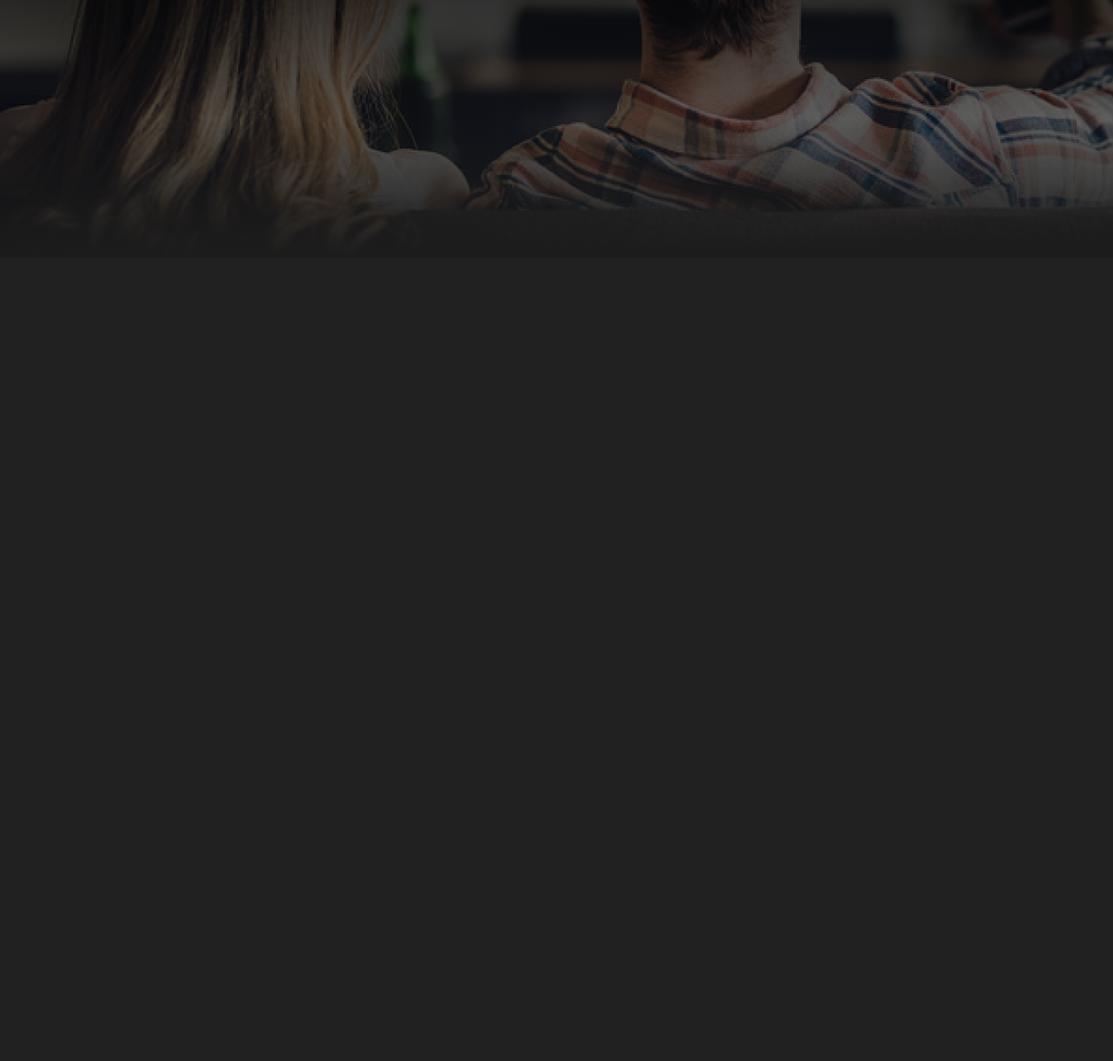
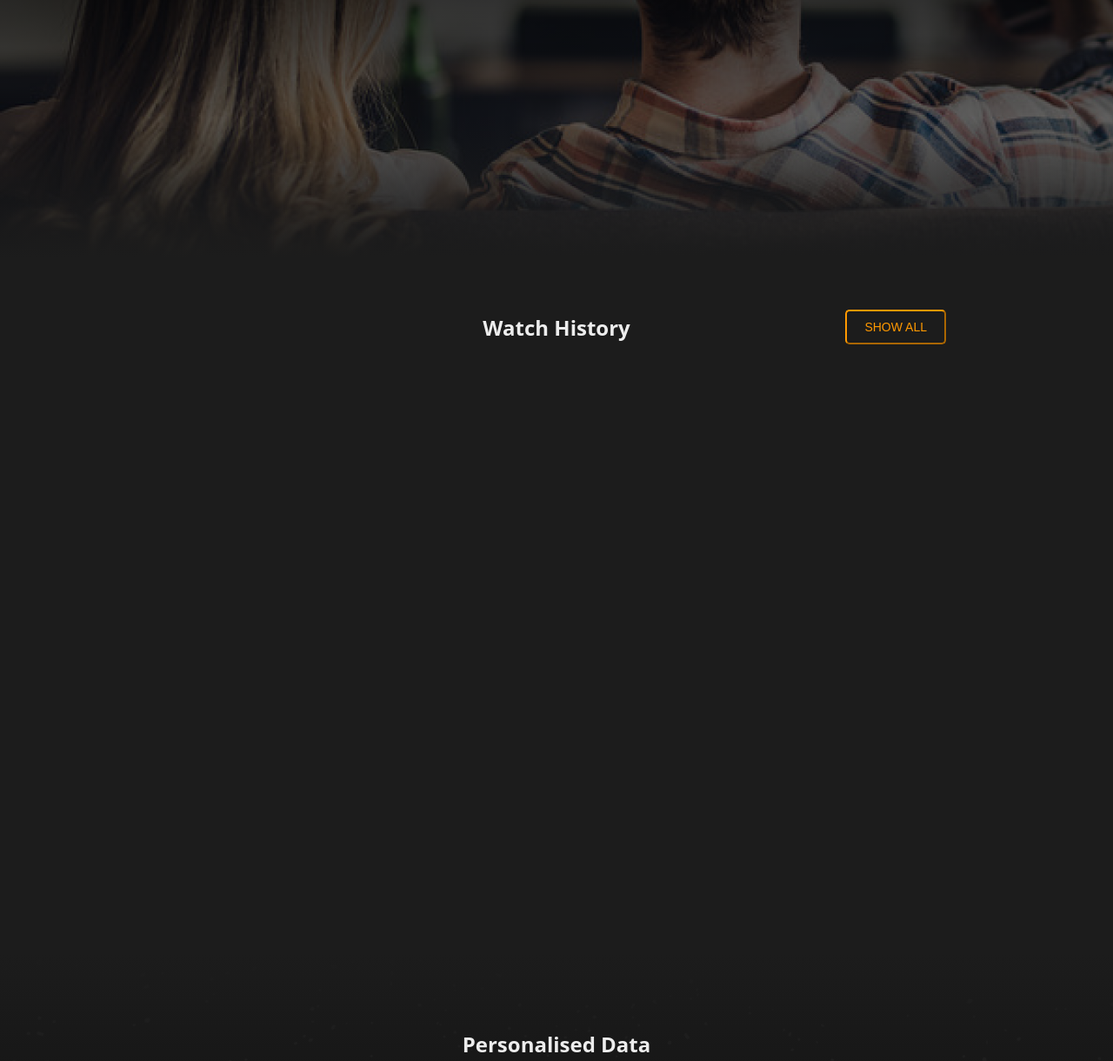
Before and after one commit to AnsonChewhl/DECO2017_A3_hche2187, a website: page public/index.html in a window 1280 px wide. Shown: the part 1304-2524 px from the top of the page at 87% size. Before the commit the page ends 1600 px from the top, so only its background shows below. Drawn offline with Linux system fonts and the light colour scheme.

Commit message:
added background for the history section and profile section

```diff
--- a/public/index.html
+++ b/public/index.html
@@ -6,6 +6,7 @@
   <meta name="viewport" content="width=device-width">
   <title>Movience - Movie Experience Tracker</title>
   <link href="style.css" rel="stylesheet">
+  <link rel="stylesheet" href="https://cdnjs.cloudflare.com/ajax/libs/font-awesome/4.7.0/css/font-awesome.min.css">
 </head>
 
 <body>
@@ -64,9 +65,23 @@
     </section>
 
     <section id="history" class="main-section">
+      <div id="history-header">
+        <h2> Watch History </h2>
+        <button id="show-all-btn"> Show All </button>
+      </div>
+
+      <section id="history-lst">
+      </section>
     </section>
 
     <section id="profile" class="main-section">
+      <section class="main">
+        <h2>Personalised Data</h2>
+      </section>
+
+      <div id="profile-bg" class="section-bg">
+        <img alt="A photo of Tokyo's buildings under a morning sky " src="image/section_profile/bg.png">
+      </div>
     </section>
   </main>
   <script src="script.js"></script>
--- a/public/style.css
+++ b/public/style.css
@@ -307,3 +307,76 @@ h2 {
 }
 
 /* End of new movie section */
+
+
+
+
+
+#history {
+    margin: 0;
+    padding: 0;
+    height: 100vh;
+    position: relative;
+    overflow: hidden;
+    background-color: #1C1C1C;
+}
+
+#history-header {
+    position: absolute;
+    top: 10%;
+
+    width: 100%;
+    display: flex;
+    align-items: center;
+}
+
+#history h2 {
+    position: absolute;
+    left: 50%;
+    transform: translate(-50%, 0%);
+}
+
+#show-all-btn {
+    position: absolute;
+    right: 15%;
+
+    padding: 10px 20px;
+    font-size: 14px;
+    text-transform: uppercase;
+    overflow: hidden;
+    transition: .5s;
+
+    background-color: transparent;
+    color: #FF9900;
+    border-radius: 5px;
+    border-color: #FF9900;
+}
+
+#history-lst {
+
+}
+
+/* End of history section */
+
+
+
+
+
+#profile {
+    margin: 0;
+    padding: 0;
+    height: 100vh;
+    position: relative;
+    overflow: hidden;
+}
+
+#profile h2 {
+    padding-top: 8.5vh;
+    text-align: center;
+}
+
+#profile-bg::before  {
+    background: linear-gradient(180deg, rgb(28, 28, 28) 0%, rgba(28, 28, 28, 0.8) 20%, rgba(28, 28, 28, 0.6) 80%, rgba(28, 28, 28, 0) 100%);
+}
+
+/* End of #profile section */
```
Also changed, not shown: public/image/section_profile/bg.png (added), 1 other file.
